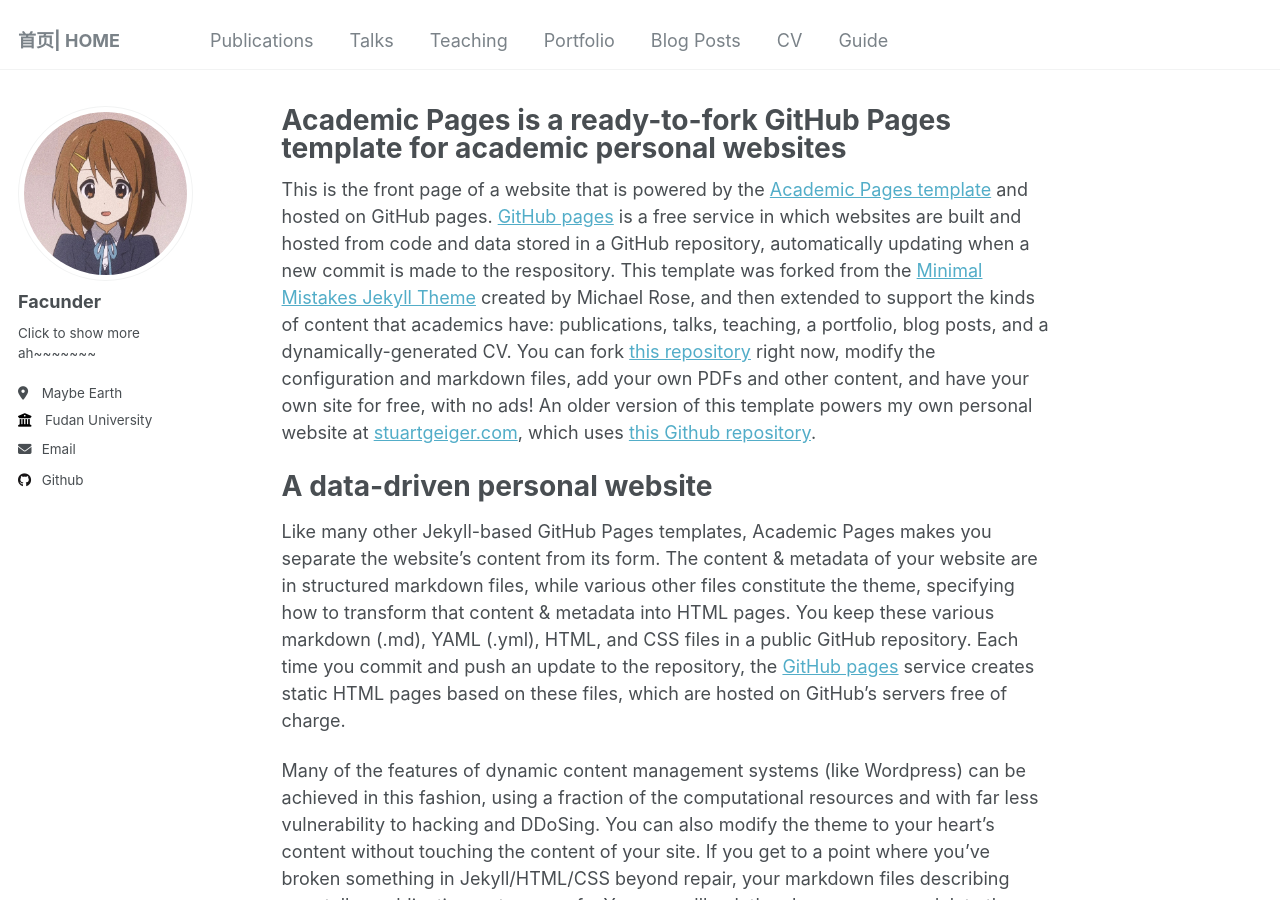
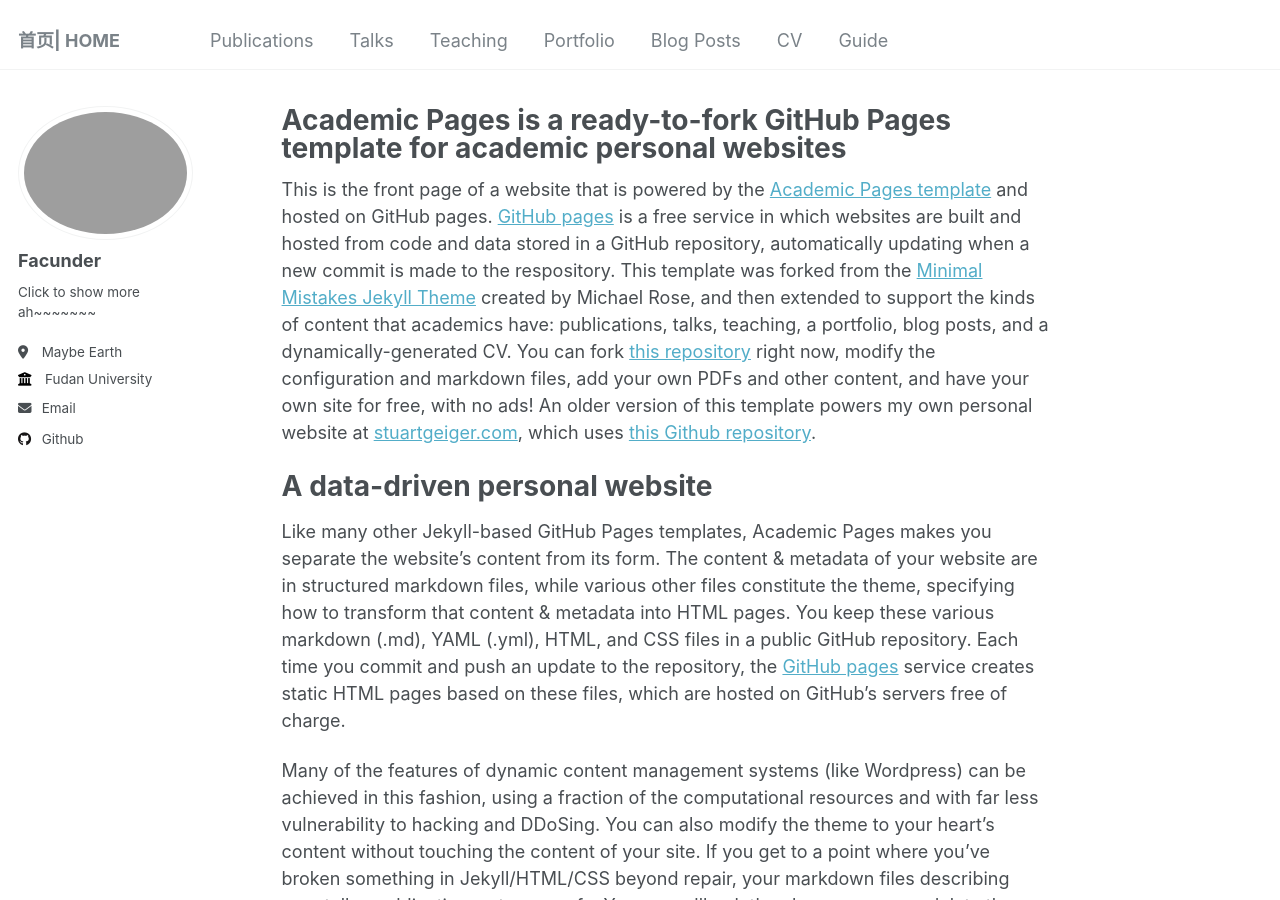
Before and after one commit to Facunder/Facunder.github.io, a Jekyll site: the page built from _pages/about.md, in a window 1280 px wide and 900 px high. Built offline with Jekyll 4.4.1, drawn with Linux system fonts in a browser that asks for light colours.

Commit message:
Update _config.yml

```diff
--- a/_config.yml
+++ b/_config.yml
@@ -21,7 +21,7 @@ repository               : "academicpages/academicpages.github.io"
 #               Additional customization can be done by editing /_includes/author-profile.html
 author:
   # Biographic information
-  avatar           : "yui-1.jpeg"
+  avatar           : "yui-1.png"
   name             : "Facunder"
   pronouns         : # example: "she/her"
   bio              : "Click to show more ah~~~~~~~"
```
